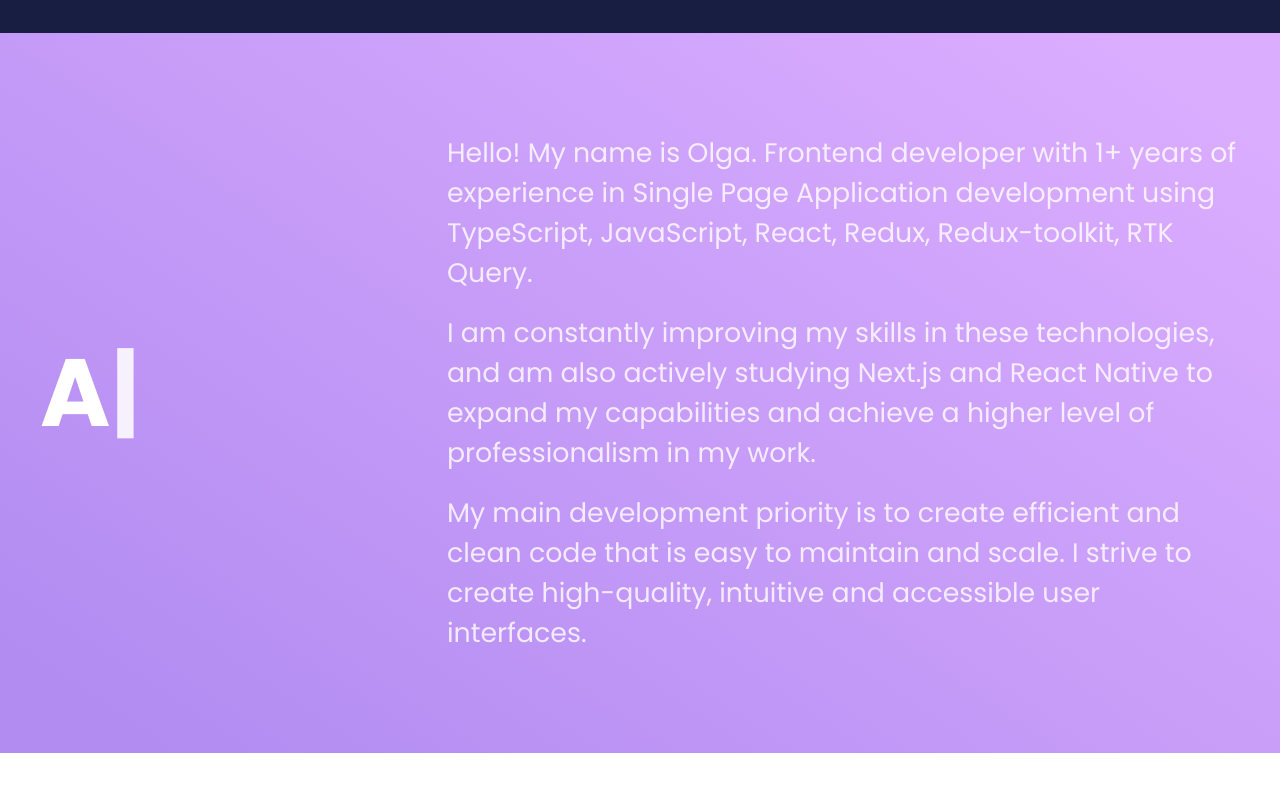
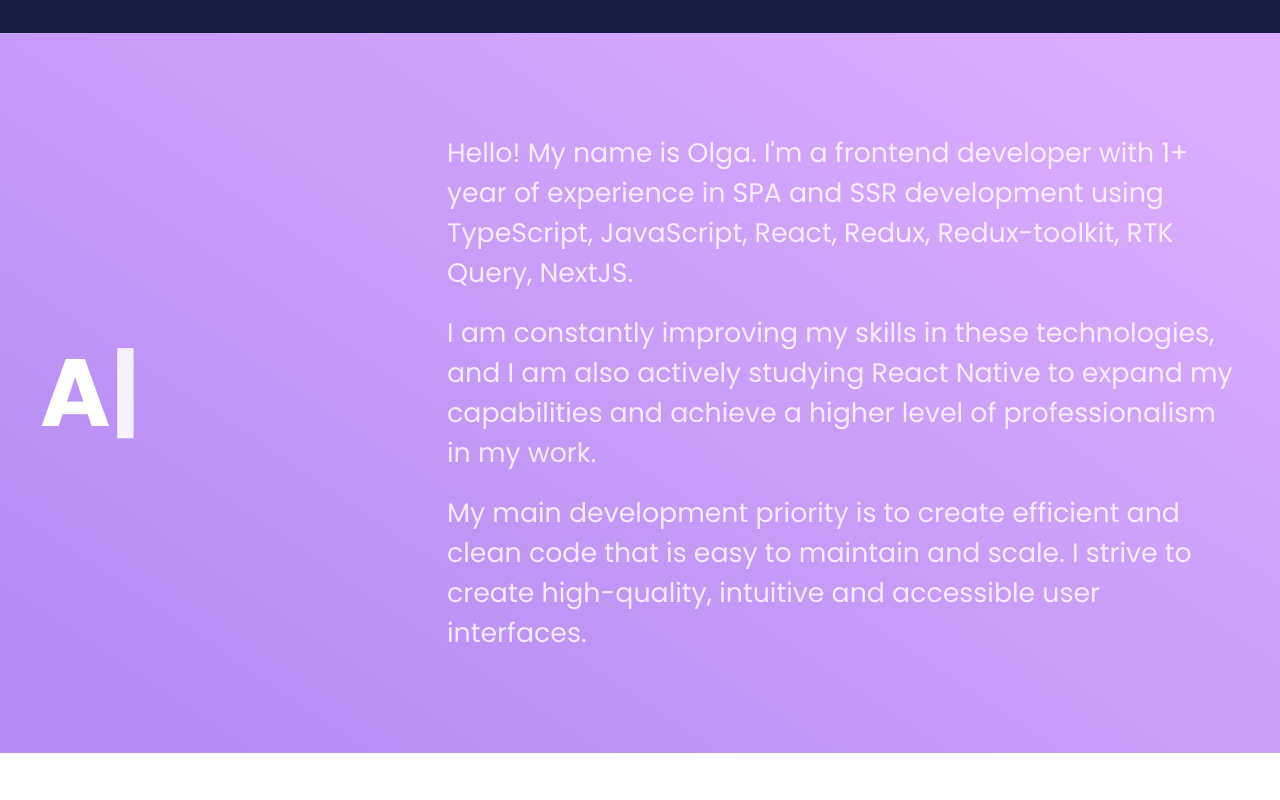
Before and after one commit to OlhaFedorets/portfolio-second, a React app: page / in a window 1280 px wide. Shown: the part 1200-2000 px from the top of the page. Built offline with nearby package versions, Linux system fonts and the light colour scheme; a web font is replaced by a local one.

Commit message:
change info

```diff
--- a/src/layout/sections/about/About.tsx
+++ b/src/layout/sections/about/About.tsx
@@ -23,13 +23,13 @@
                     </StyledPersonalTitle>
                     <StyledPersonalText>
                         <p>
-                            Hello! My name is Olga. Frontend developer with 1+ years of experience in Single Page
-                            Application development using TypeScript, JavaScript, React, Redux, Redux-toolkit, RTK
-                            Query.
+                            Hello! My name is Olga. I'm a frontend developer with 1+ year of experience in SPA
+                            and SSR development using TypeScript, JavaScript, React, Redux, Redux-toolkit, RTK
+                            Query, NextJS.
                         </p>
                         <p>
-                            I am constantly improving my skills in these technologies, and am also actively studying
-                            Next.js and React Native to expand my capabilities and achieve a higher level of
+                            I am constantly improving my skills in these technologies, and I am also actively studying
+                            React Native to expand my capabilities and achieve a higher level of
                             professionalism in my work.
                         </p>
                         <p>
```
